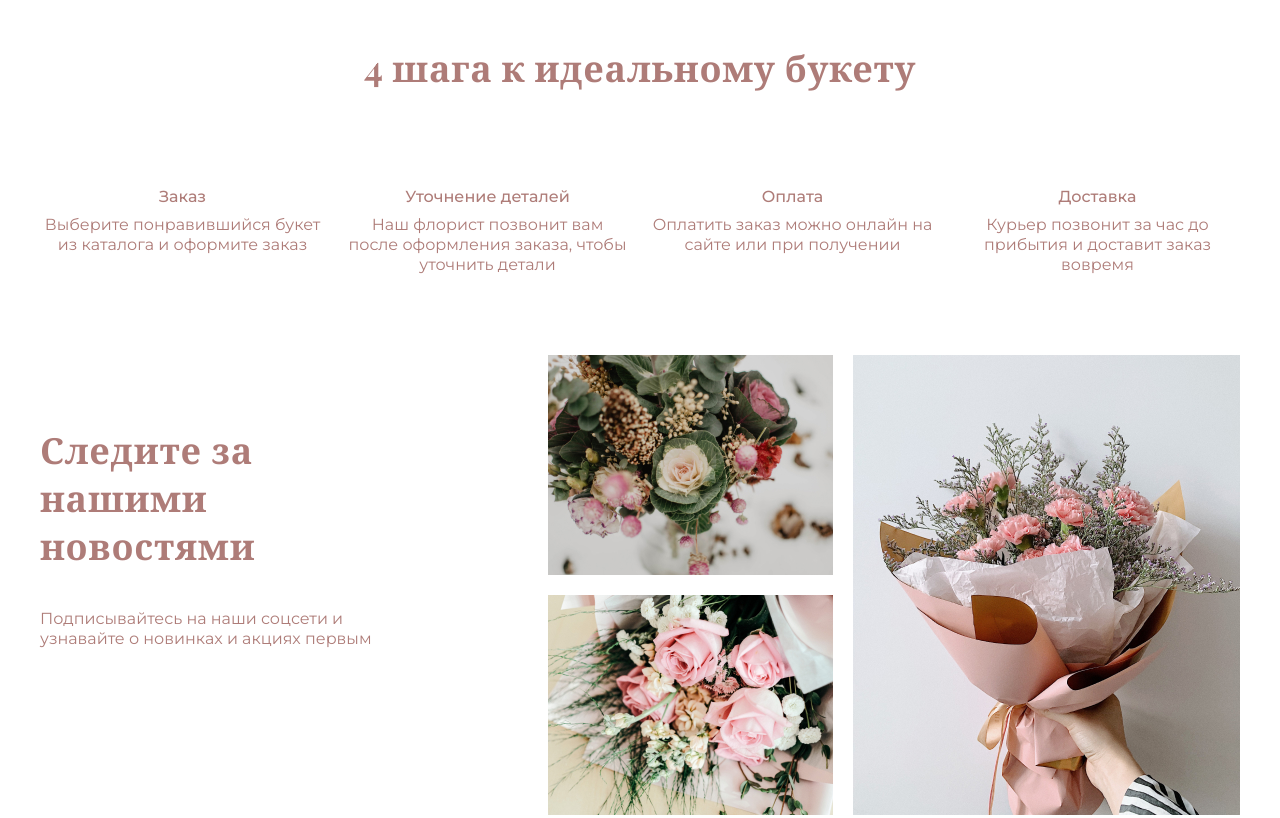
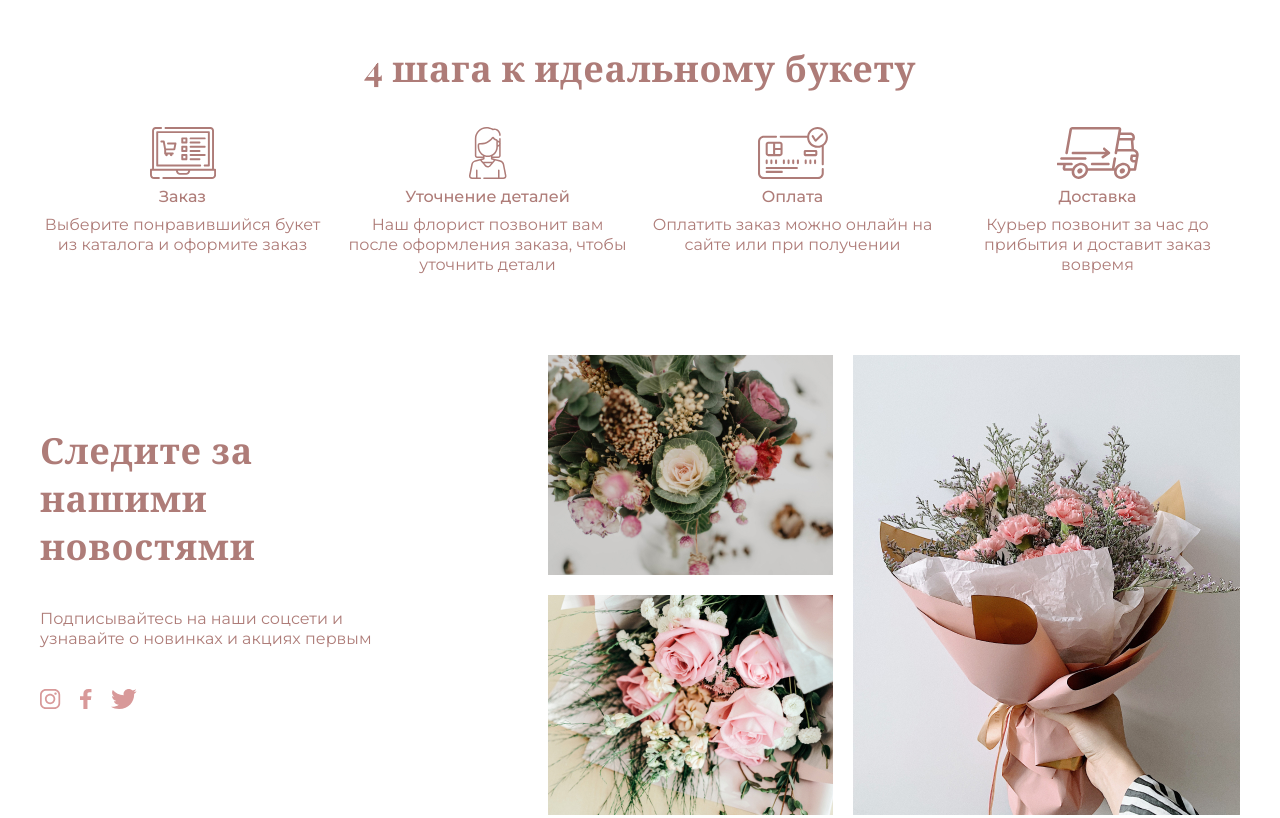
Before and after one commit to linkolka/Botanica, a plain HTML site: page index.html in a window 1280 px wide. Shown: the part 2540-3358 px from the top of the page. Drawn offline with nearby package versions, Linux system fonts and the light colour scheme; the site is published under a folder, as on GitHub Pages, so addresses that start at the root find nothing; a web font is replaced by a local one.

Commit message:
Update style.css

```diff
--- a/css/style.css
+++ b/css/style.css
@@ -392,7 +392,7 @@ h2.section-header {
     position: absolute;
     width: 66px;
     height: 52px;
-    background-image: url('/img/scheme1.svg');
+    background-image: url('../img/scheme1.svg');
     top: 0;
     left: 50%;
     transform: translate(-50%);
@@ -400,7 +400,7 @@ h2.section-header {
 
 .scheme-item.details::before {
     width: 38px;
-    background-image: url('/img/scheme2.svg');
+    background-image: url('../img/scheme2.svg');
     top: 0;
     left: 50%;
     transform: translate(-50%);
@@ -408,7 +408,7 @@ h2.section-header {
 
 .scheme-item.payment::before {
     width: 70px;
-    background-image: url('/img/scheme3.svg');
+    background-image: url('../img/scheme3.svg');
     top: 0;
     left: 50%;
     transform: translate(-50%);
@@ -416,7 +416,7 @@ h2.section-header {
 
 .scheme-item.delivery::before {
     width: 83px;
-    background-image: url('/img/scheme4.svg');
+    background-image: url('../img/scheme4.svg');
     top: 0;
     left: 50%;
     transform: translate(-50%);
@@ -470,17 +470,17 @@ h2.section-header {
 }
 
 .insta-link {
-    background-image: url('/img/instagram_icon.svg');
+    background-image: url('../img/instagram_icon.svg');
     width: 21px;
 }
 
 .fb-link {
-    background-image: url('/img/facebook_icon.svg');
+    background-image: url('../img/facebook_icon.svg');
     width: 12px;
 }
 
 .tw-link {
-    background-image: url('/img/twitter_icon.svg');
+    background-image: url('../img/twitter_icon.svg');
     width: 26px;
 }
 
@@ -611,16 +611,16 @@ h2.section-header {
 }
 
 .f-insta-link {
-    background-image: url('/img/instagram_icon_f.svg');
+    background-image: url('../img/instagram_icon_f.svg');
     width: 21px;
 }
 
 .f-fb-link {
-    background-image: url('/img/facebook_icon_f.svg');
+    background-image: url('../img/facebook_icon_f.svg');
     width: 12px;
 }
 
 .f-tw-link {
-    background-image: url('/img/twitter_icon_f.svg');
+    background-image: url('../img/twitter_icon_f.svg');
     width: 26px;
 }
```
